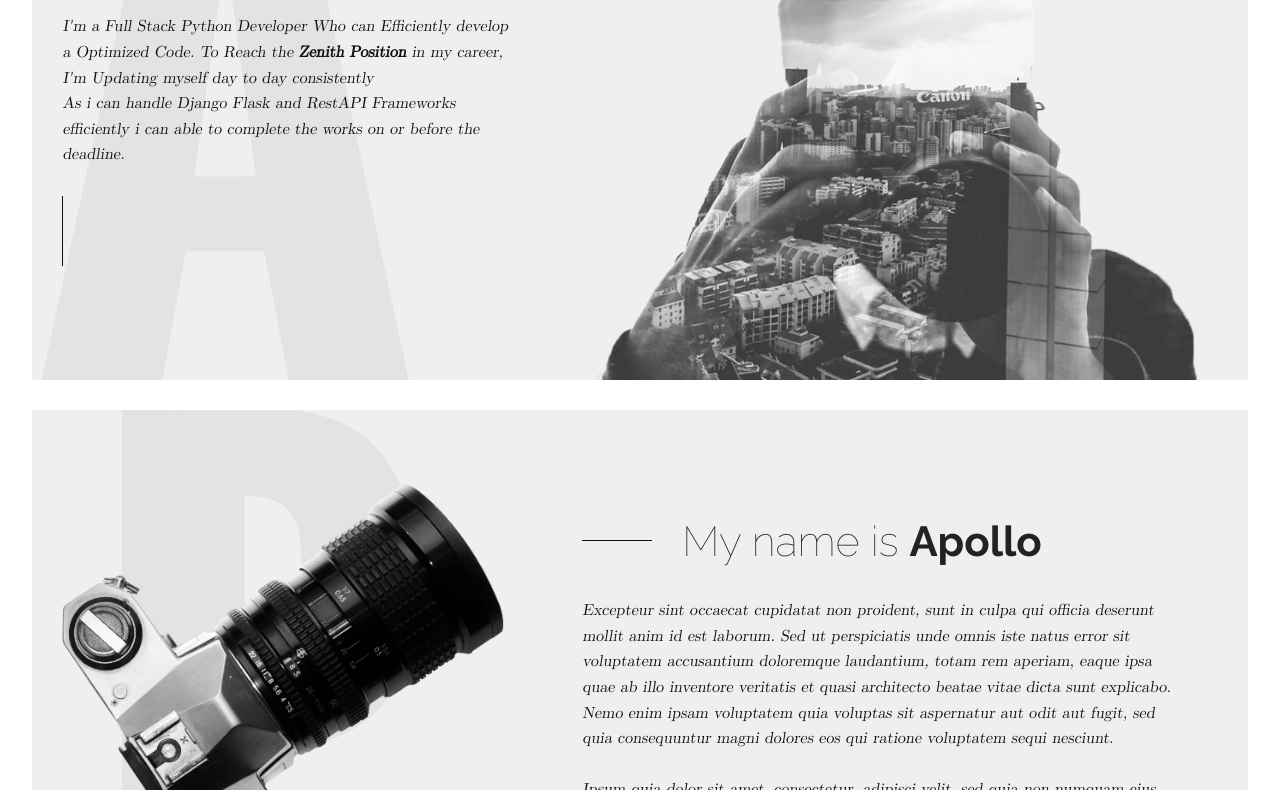
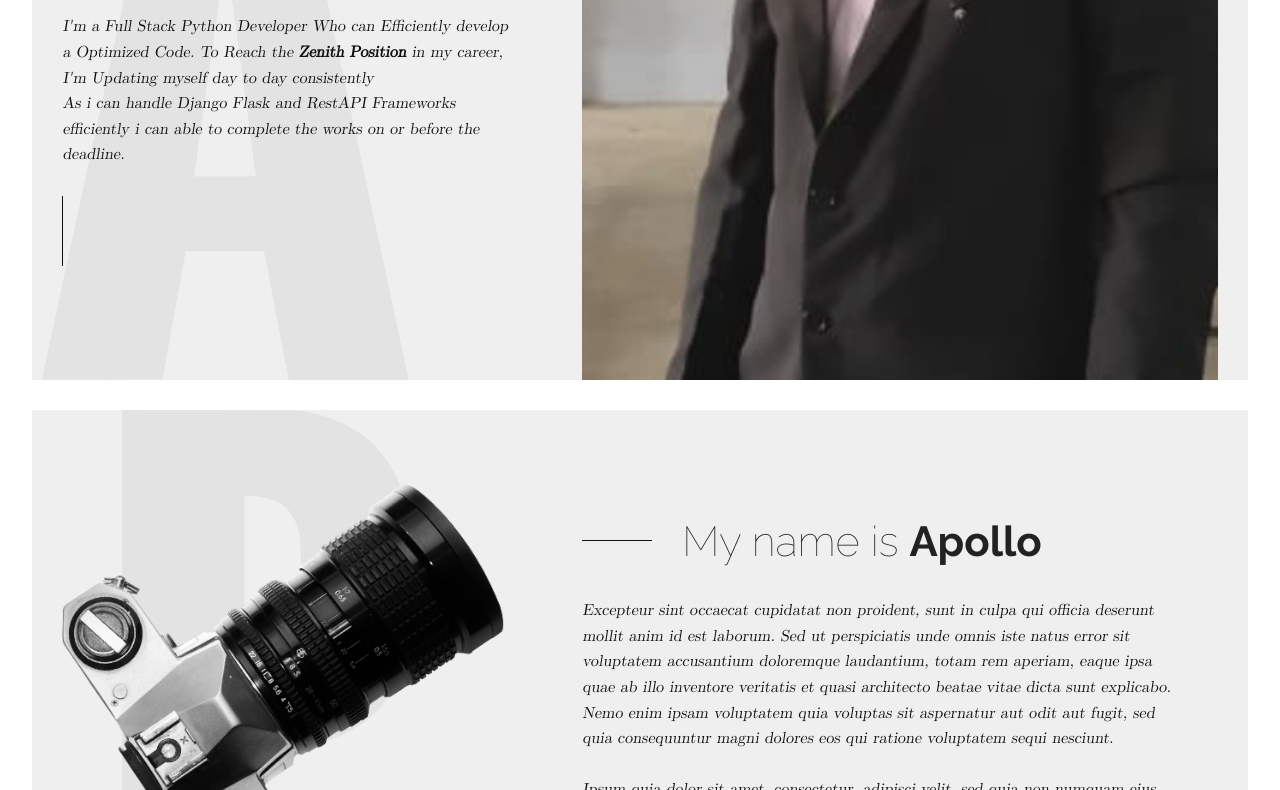
Before and after one commit to sreekumargs215/Farmer-website, a plain HTML site: page index.html in a window 1280 px wide. Shown: the part 250-1040 px from the top of the page. Drawn offline with nearby package versions, Linux system fonts and the light colour scheme; files whose address does not match are found by name.

Commit message:
updateprofile picture

```diff
--- a/index.html
+++ b/index.html
@@ -32,7 +32,7 @@
           <p>I'm a Full Stack Python Developer Who can Efficiently develop a Optimized Code.
             To Reach the <b>Zenith Position</b> in my career, I'm Updating myself day to day consistently<br> As i can handle Django Flask and RestAPI Frameworks efficiently i can able to complete the works on or before the deadline. </p>
         </div>
-        <div class="photographer"><img src="assets/img/hero.png" alt="Photographer"></div>
+        <div class="photographer"><img src="./my.jpg" alt="Photographer"></div>
       </div>
     </section>
     <section id="about"><svg version="1.1" id="Layer_1" xmlns="http://www.w3.org/2000/svg" xmlns:xlink="http://www.w3.org/1999/xlink" x="0px" y="0px" viewBox="0 0 100 203.6" style="enable-background:new 0 0 100 203.6;" xml:space="preserve">
```
